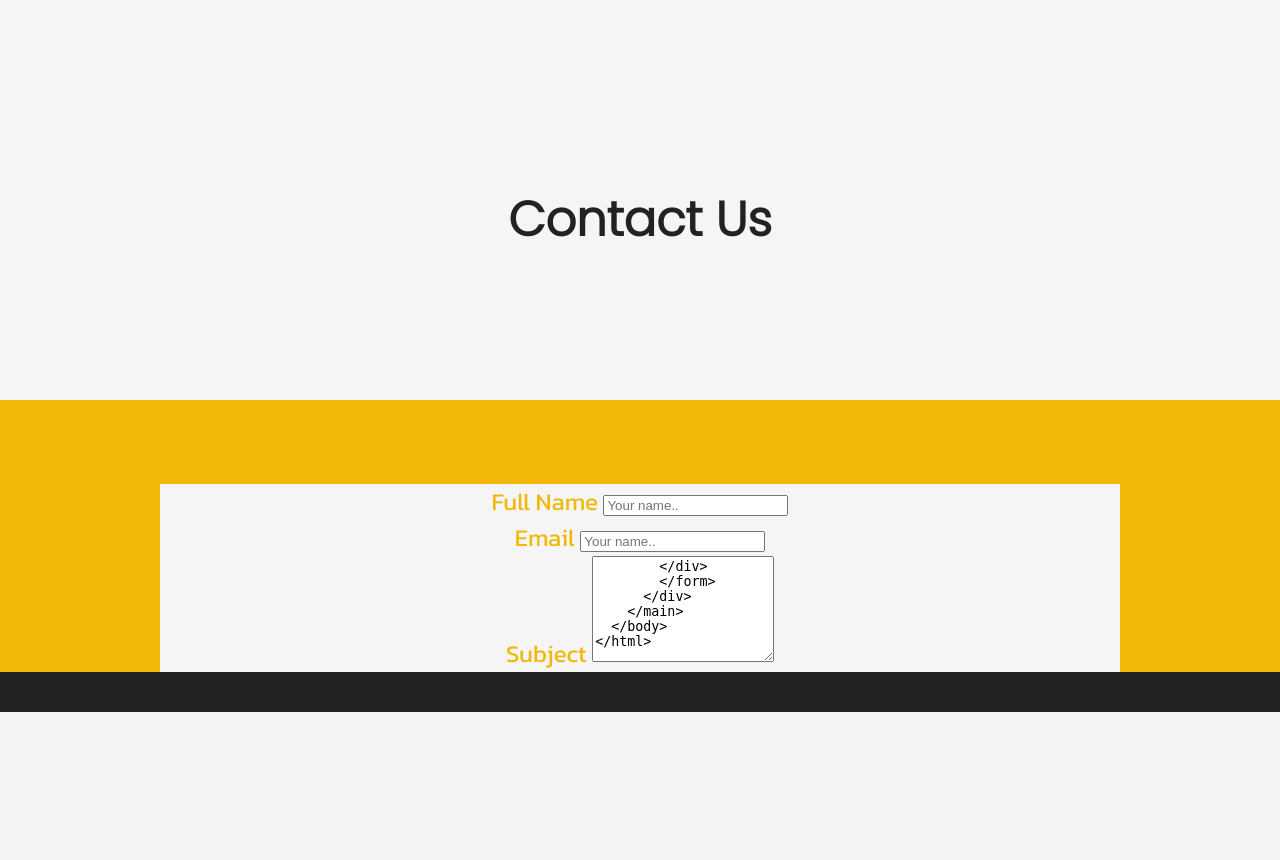
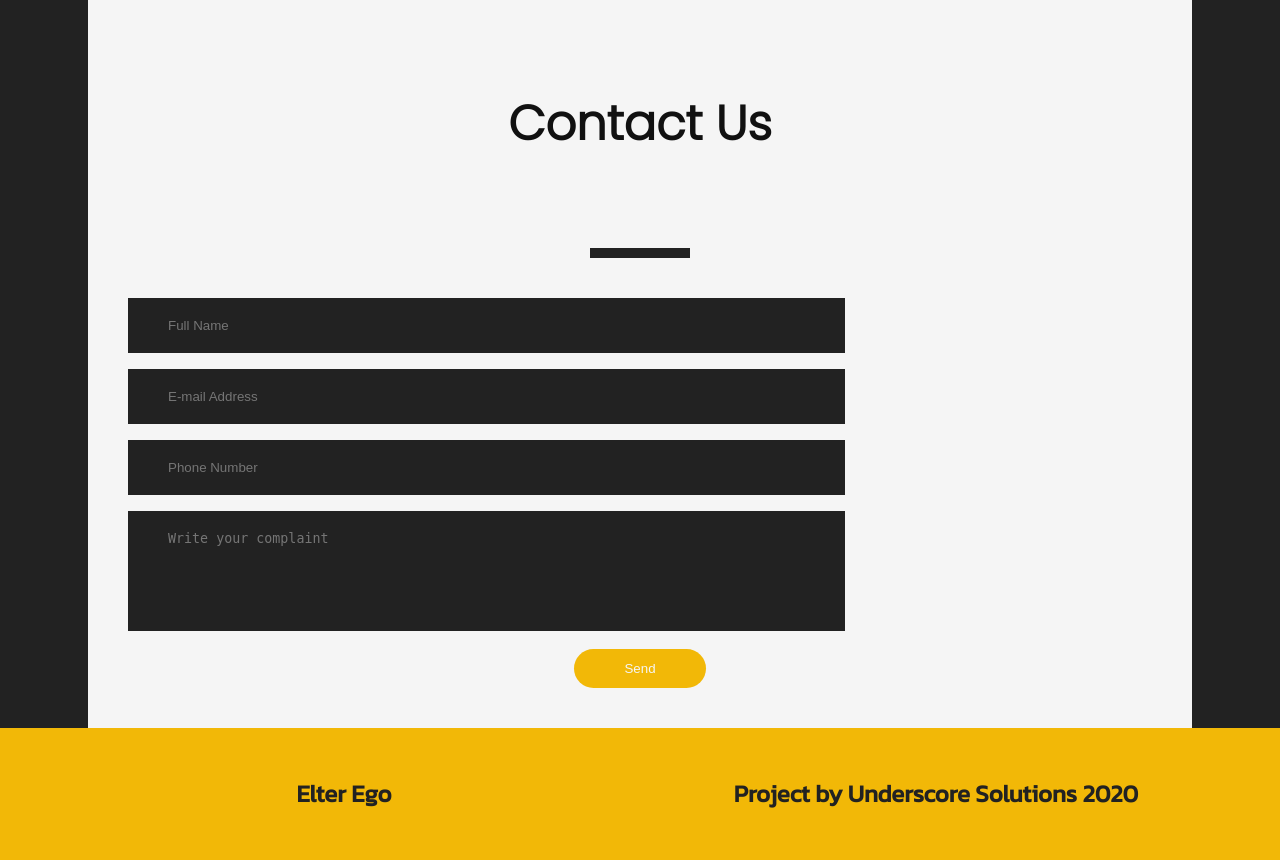
Before and after one commit to JoshuaIsikwe/ILSProject-ShoppingSite-, a PHP site: page /contact.html in a window 1280 px wide. Shown: the part 88-948 px from the top of the page. Before the commit the page ends 800 px from the top, so only its background shows below. Run offline with PHP 8.4, Linux system fonts and the light colour scheme; some libraries are stand-ins or nearby versions.

Commit message:
Contact us

```diff
--- a/contact.html
+++ b/contact.html
@@ -53,42 +53,36 @@
     </nav>
 
     <main class="contact-main">
-      <div class="about-header">
+      <!-- <div class="about-header">
         <h1 id="about-title">Contact Us</h1>
-      </div>
+      </div>-->
 
-      <p>under construction</p>
-
-      <div class="about-content">
-        <div>
-          <form action="action_page.php">
-            <label for="Name">Full Name</label>
-            <input
-              type="text"
-              id="fname"
-              name="firstname"
-              placeholder="Your name.."
-            />
-        </div>
-
-        <div>
-          <label for="country">Email</label>
-          <input type="email" placeholder="Your name..">
-        </div>
-
-        <div>
-          <label for="subject">Subject</label>
-          <textarea
-            id="subject"
-            name="subject"
-            placeholder="Write something.."
-            style="height: 100px;
-          ></textarea>
-
-          <input type="submit" value="Submit" />
-        </div>
-        </form>
+      <div class="contact-section">
+        <h1>Contact Us</h1>
+        <div class="border"></div>
+        <input type="text" class="contact-form-text" placeholder="Full Name" />
+        <input
+          type="email"
+          class="contact-form-text"
+          placeholder="E-mail Address"
+        />
+        <input
+          type="text"
+          class="contact-form-text"
+          placeholder="Phone Number"
+        />
+        <textarea
+          class="contact-form-text"
+          placeholder="Write your complaint"
+        ></textarea>
+        <input type="Submit" class="contact-form-btn" value="Send" />
       </div>
     </main>
+
+    <!--FOOTER-->
+    <footer id="main-footer" class="grid">
+      <div>Elter Ego</div>
+      <div>Project by Underscore Solutions 2020</div>
+    </footer>
   </body>
 </html>
--- a/index.css
+++ b/index.css
@@ -320,8 +320,7 @@ button:hover {
 }
 
 /*About Page*/
-.about-page,
-.contact-main {
+.about-page {
   text-align: center;
   background-color: #f2b807;
 }
@@ -348,7 +347,8 @@ button:hover {
   background-color: whitesmoke;
 }
 
-.about-content p {
+.about-content p,
+h3 {
   font-family: "Poppins";
   font-weight: 300;
   color: #111;
@@ -365,7 +365,65 @@ button:hover {
   border: 1px rgba(0, 0, 0, 0.1);
 }
 
-#truck {
+#truck,
+#card-icon {
   font-size: 100px;
   padding-top: 100px;
+  color: #222222;
 }
+
+/*Contact*/
+.contact-section {
+  background-color: whitesmoke;
+  color: #111;
+  font-family: "Poppins";
+  padding: 40px;
+  margin: auto;
+  width: 80%;
+}
+
+.border {
+  width: 100px;
+  height: 10px;
+  background-color: #222222;
+  margin: 40px auto;
+}
+.contact-form {
+  max-width: 600px;
+  margin: 40px auto;
+  padding: 0 10px;
+  overflow: hidden;
+}
+
+.contact-form-text {
+  display: block;
+  width: 70%;
+  box-sizing: border-box;
+  margin: 16px 0;
+  border: 0;
+  background: #222222;
+  padding: 20px 40px;
+  color: whitesmoke;
+  transition: 0.5s;
+}
+
+.contact-form-text:focus {
+  box-shadow: 0 0 10px 4px whitesmoke;
+}
+
+textarea.contact-form-text {
+  resize: none;
+  height: 120px;
+}
+.contact-form-btn {
+  border: 0;
+  background-color: #f2b807;
+  color: whitesmoke;
+  padding: 12px 50px;
+  border-radius: 20px;
+  cursor: pointer;
+  transition: 0.5s;
+}
+.contact-form-btn:hover {
+  background-color: #222222;
+}
```
Also changed, not shown: about.html (+8 -1 lines).
